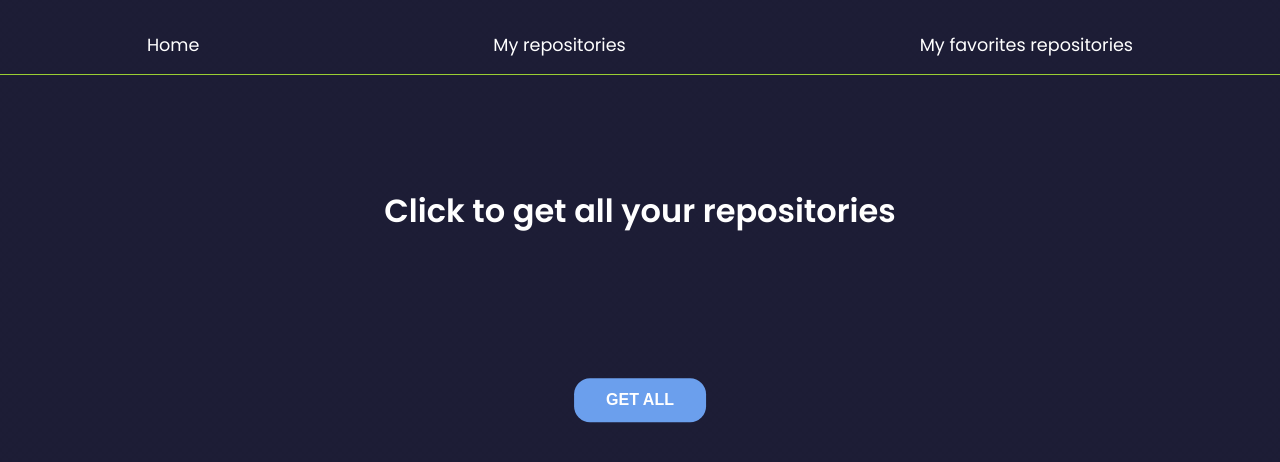
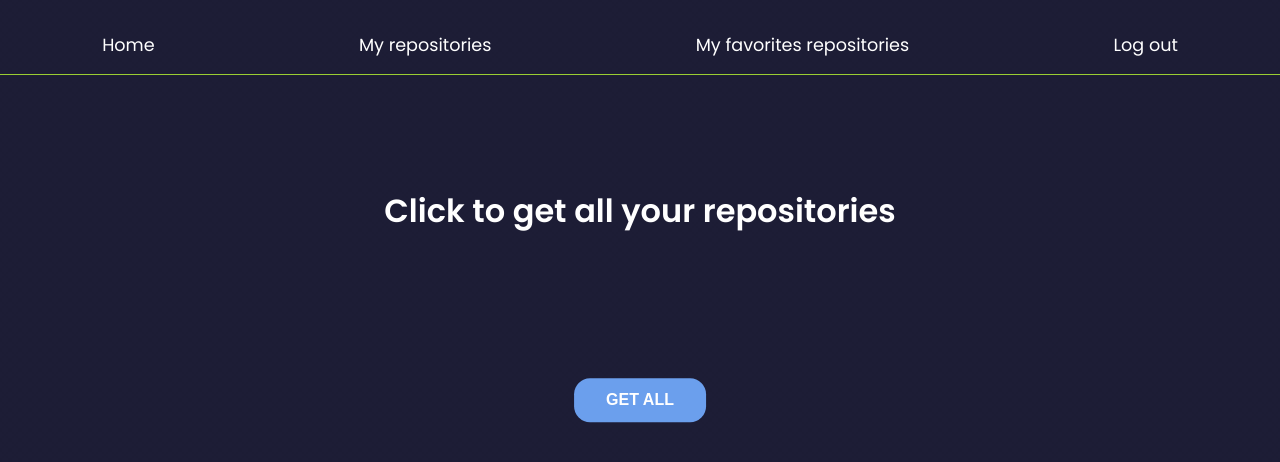
Before and after one commit to babaquero07/react-challenge, a React (Create React App) app: page /userView in a window 1280 px wide. Shown: the top 462 px of the page. Built offline with nearby package versions, Linux system fonts and the light colour scheme.

Commit message:
Log out added

```diff
--- a/src/Components/NavBar/NavBar.jsx
+++ b/src/Components/NavBar/NavBar.jsx
@@ -23,6 +23,12 @@ const Navbar = () => {
           My favorites repositories
         </Link>
       </li>
+      <li>
+        <Link className={style.navBar__link} to={"/login"}>
+          {" "}
+          Log out
+        </Link>
+      </li>
     </nav>
   );
 };
```
